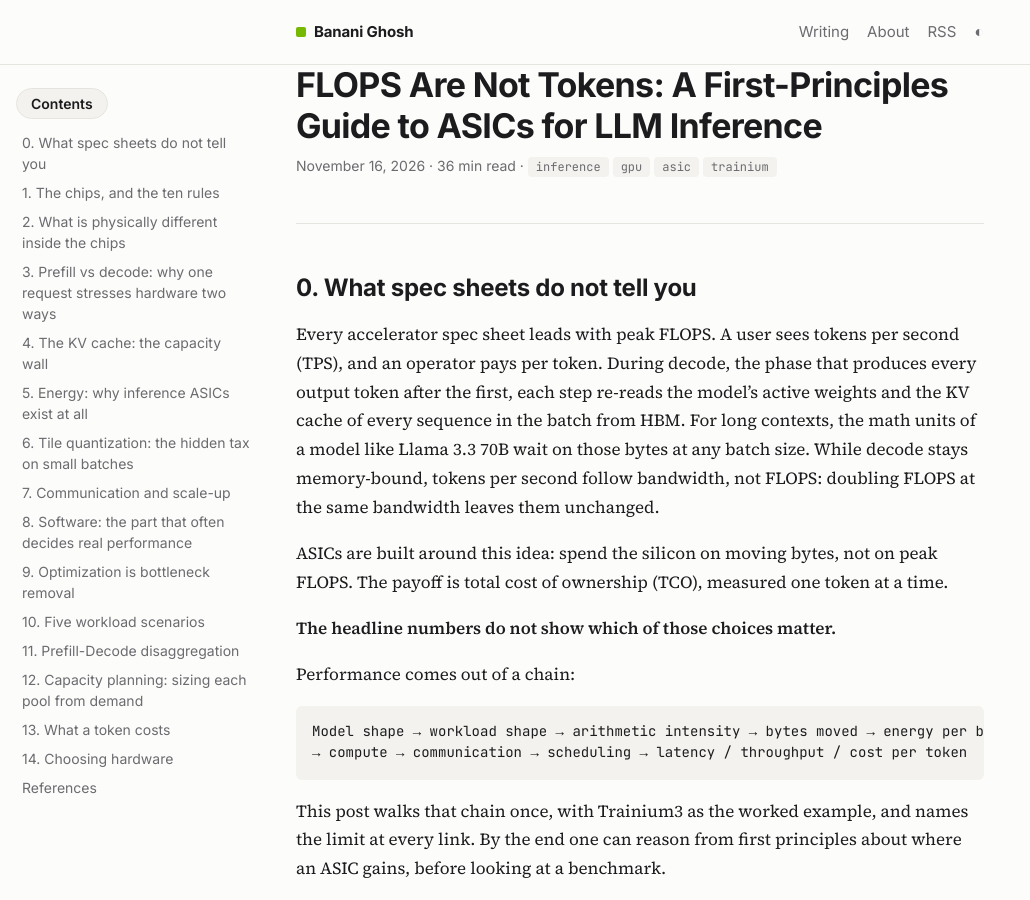
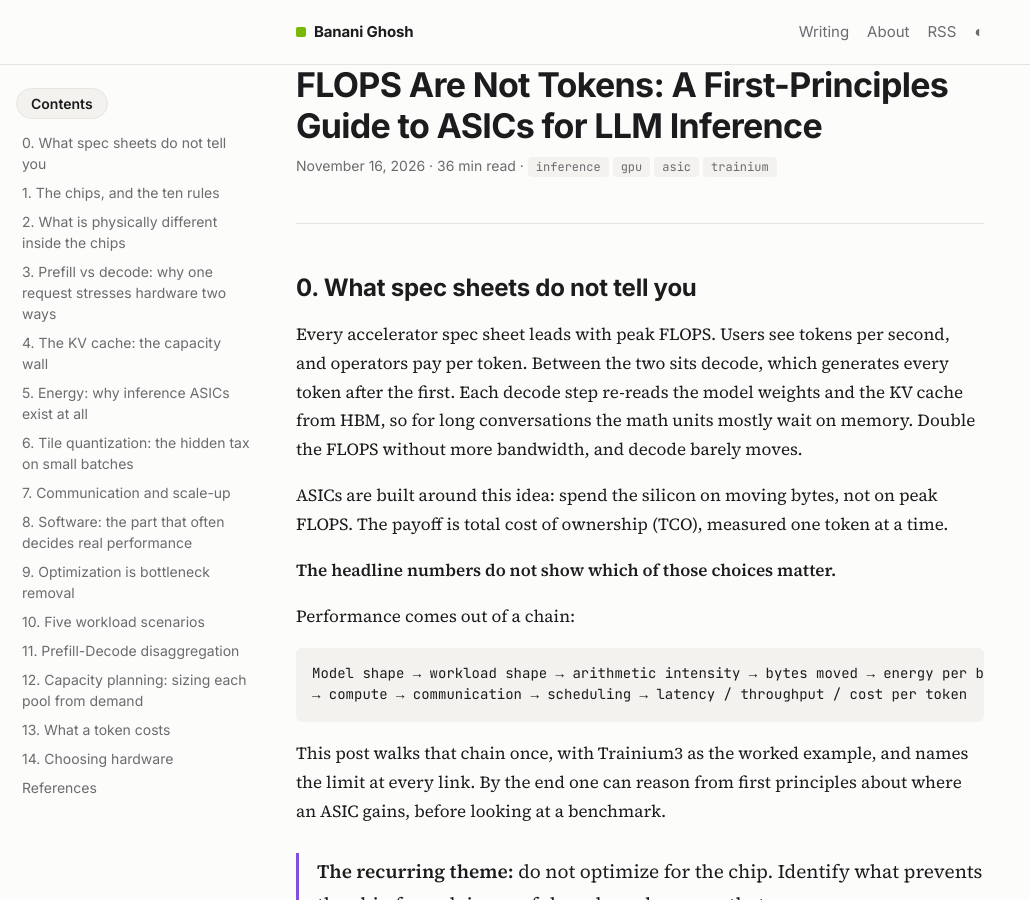
Before and after one commit to bananighosh/bananighosh.github.io, a Jekyll site: the page built from _posts/2026-11-16-flops-are-not-tokens.md, in a window 1280 px wide and 900 px high. Shown: the whole window, without its empty margins (0-1030 px from the left). Built offline with Jekyll 4.4.1, drawn with Linux system fonts in a browser that asks for light colours.

Commit message:
Intro: lighter first paragraph
Co-Authored-By: Claude Opus 5.5 <noreply@anthropic.com>
Claude-Session: https://claude.ai/code/session_01K2HJxVUv7i1duGErniTfDd

```diff
--- a/_posts/2026-11-16-flops-are-not-tokens.md
+++ b/_posts/2026-11-16-flops-are-not-tokens.md
@@ -17,7 +17,7 @@ math: false
 
 ## 0. What spec sheets do not tell you
 
-Every accelerator spec sheet leads with peak FLOPS. A user sees tokens per second (TPS), and an operator pays per token. During decode, the phase that produces every output token after the first, each step re-reads the model's active weights and the KV cache of every sequence in the batch from HBM. For long contexts, the math units of a model like Llama 3.3 70B wait on those bytes at any batch size. While decode stays memory-bound, tokens per second follow bandwidth, not FLOPS: doubling FLOPS at the same bandwidth leaves them unchanged.
+Every accelerator spec sheet leads with peak FLOPS. Users see tokens per second, and operators pay per token. Between the two sits decode, which generates every token after the first. Each decode step re-reads the model weights and the KV cache from HBM, so for long conversations the math units mostly wait on memory. Double the FLOPS without more bandwidth, and decode barely moves.
 
 ASICs are built around this idea: spend the silicon on moving bytes, not on peak FLOPS. The payoff is total cost of ownership (TCO), measured one token at a time.
 
```
